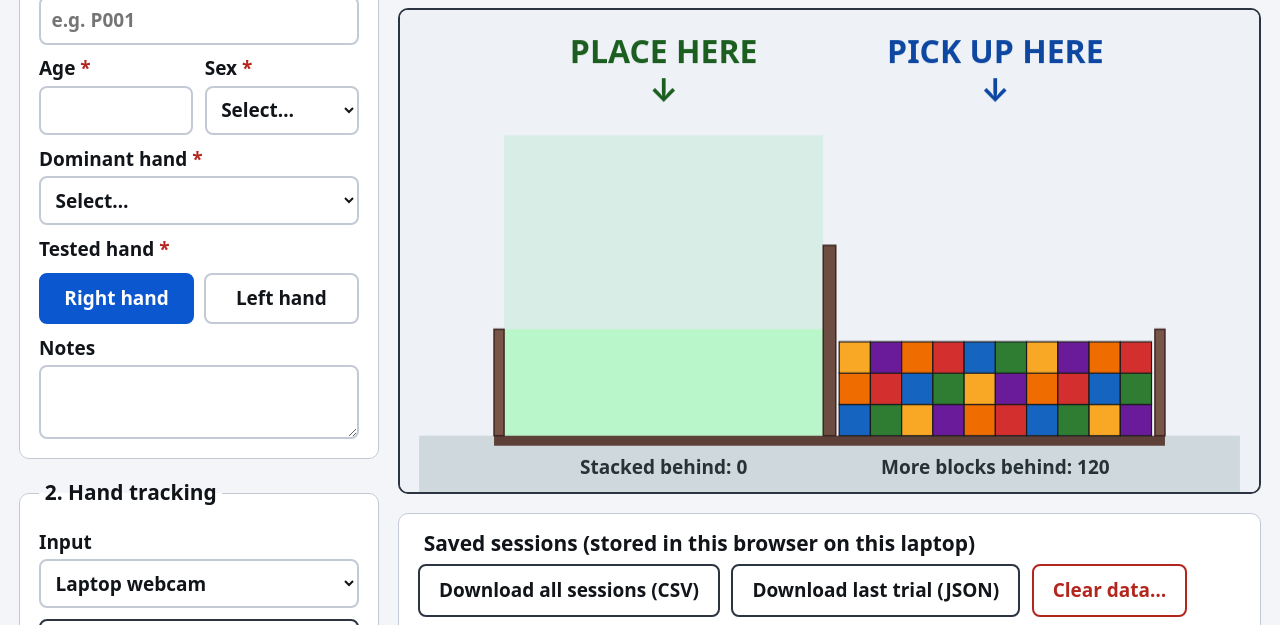
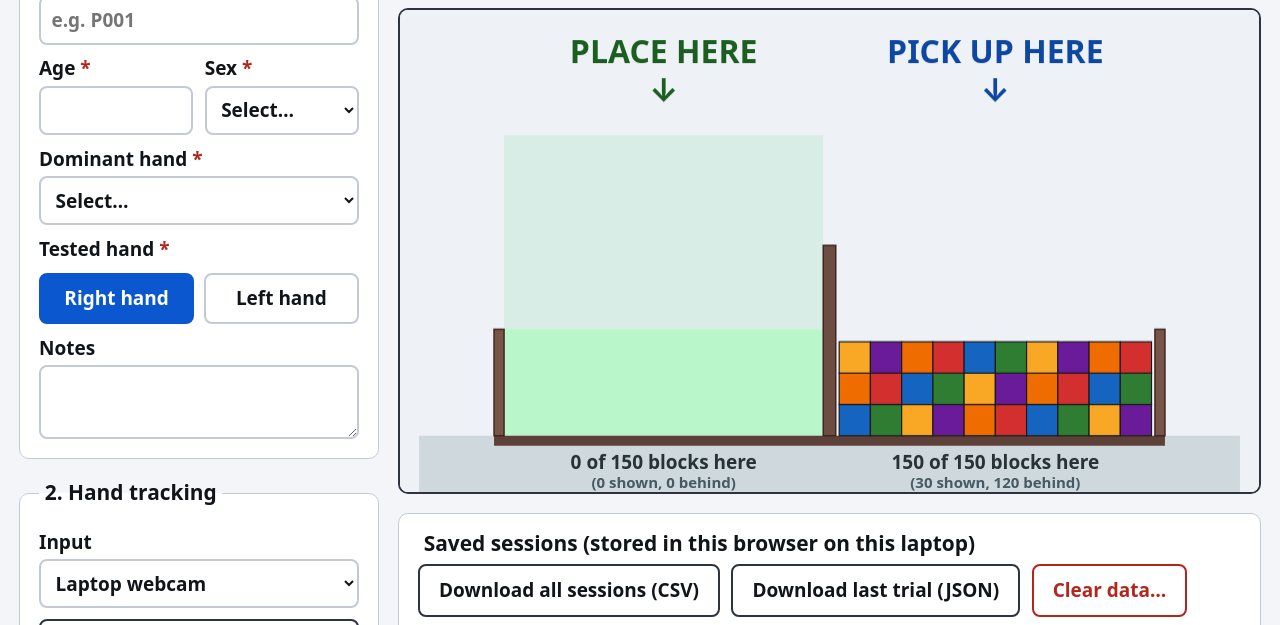
Before and after one commit to captfalconknight-debug/PhD-tribhuvan, a website with bundled scripts: page index.html in a window 1280 px wide. Shown: the part 164-789 px from the top of the page. Built offline with nearby package versions, Linux system fonts and the light colour scheme.

Commit message:
Show full 150-block counts under each compartment
The labels previously showed only the hidden counts (e.g. 'More blocks
behind: 120'), which read as if the test had 120 blocks. They now show
'150 of 150 blocks here (30 shown, 120 behind)'.

Co-Authored-By: Claude Opus 5.5 <noreply@anthropic.com>
Claude-Session: https://claude.ai/code/session_016Jz5b36GgotFpHttGnNgER

```diff
--- a/render.js
+++ b/render.js
@@ -99,8 +99,14 @@ export class Renderer {
 
     // Hidden counts (depth simulation)
     const [sx0, sx1] = comp(src);
-    this.text(`More blocks behind: ${e.reserve}`, (sx0 + sx1) / 2, -2.6, 1.5, '#263238', 'center', '600');
-    this.text(`Stacked behind: ${e.targetHidden}`, (tx0 + tx1) / 2, -2.6, 1.5, '#263238', 'center', '600');
+    // Full counts of all 150 blocks. Only 3 layers are drawn; the rest are "behind" (depth simulation).
+    const inSource = e.reserve + e.blocks.filter((b) => b.state !== 'held' && e.sideOf(b) === src).length;
+    const inTarget = e.score();
+    const visS = inSource - e.reserve; const visT = inTarget - e.targetHidden;
+    this.text(`${inSource} of ${BOX.totalBlocks} blocks here`, (sx0 + sx1) / 2, -2.2, 1.5, '#263238', 'center', '700');
+    this.text(`(${visS} shown, ${e.reserve} behind)`, (sx0 + sx1) / 2, -3.8, 1.2, '#455a64', 'center', '600');
+    this.text(`${inTarget} of ${BOX.totalBlocks} blocks here`, (tx0 + tx1) / 2, -2.2, 1.5, '#263238', 'center', '700');
+    this.text(`(${visT} shown, ${e.targetHidden} behind)`, (tx0 + tx1) / 2, -3.8, 1.2, '#455a64', 'center', '600');
 
     // Blocks
     const cand = o.highlight && o.cursor?.present ? e.grabCandidate(o.cursor.x, o.cursor.y) : null;
```
Also changed, not shown: docs/METHODS.md (+1 -1 lines), dist/vbbt.html.
